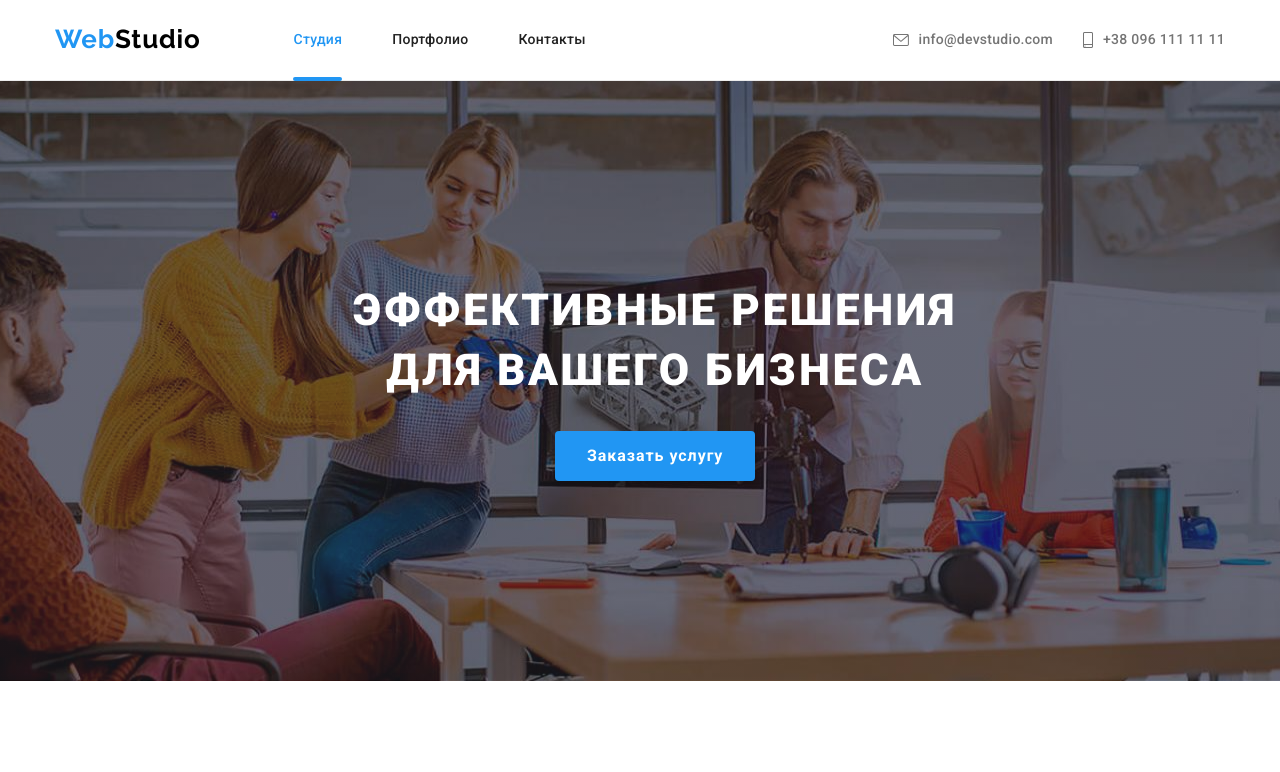
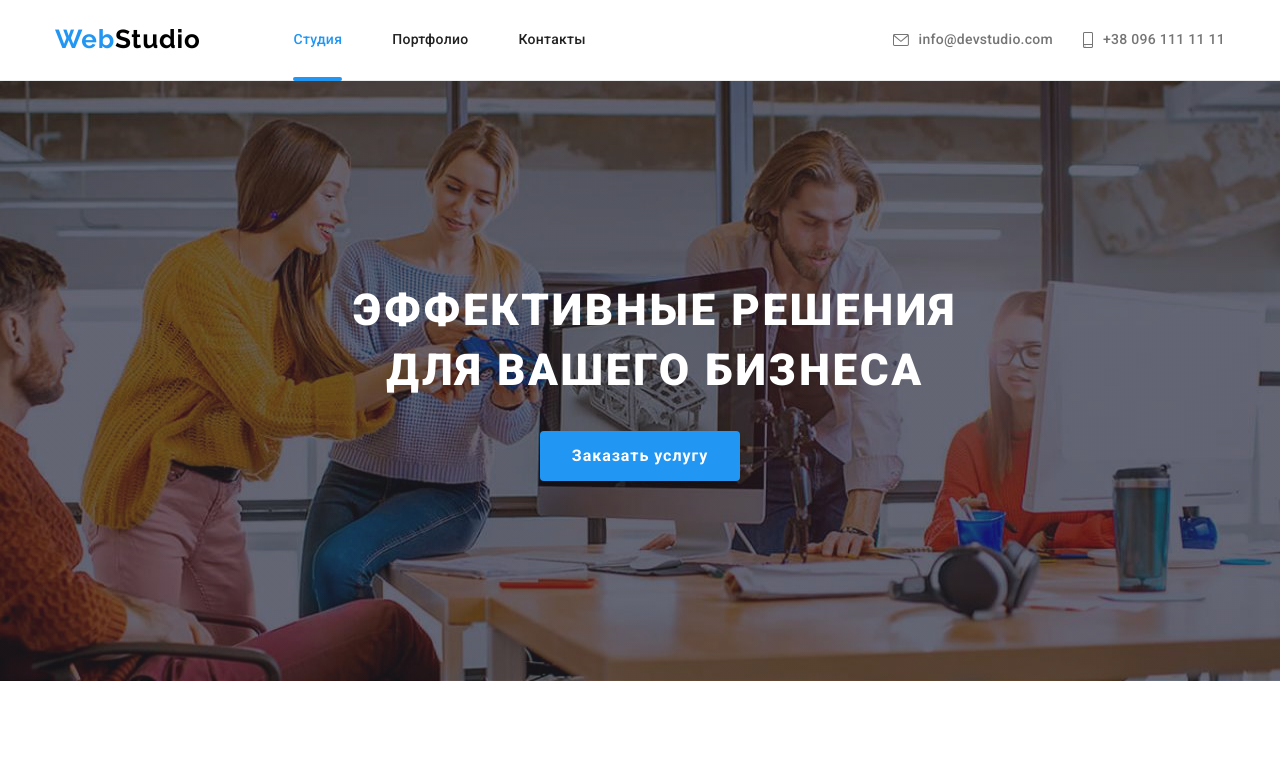
Before and after one commit to DmytroStelmakh/goit-markup-hw-05, a plain HTML site: page index.html in a window 1280 px wide. Shown: the top 772 px of the page. Drawn offline with nearby package versions, Linux system fonts and the light colour scheme.

Commit message:
Update styles.css

```diff
--- a/css/styles.css
+++ b/css/styles.css
@@ -207,6 +207,10 @@ body {
   margin: auto;
 }
 
+.hero-container {
+  text-align: center;
+}
+
 .main-title {
   font-weight: 900;
   font-size: 44px;
@@ -234,7 +238,6 @@ body {
   color: var(--primary-title-color);
   cursor: pointer;
   padding: 10px 32px;
-  margin-left: 500px;
 }
 
 .section {
```
